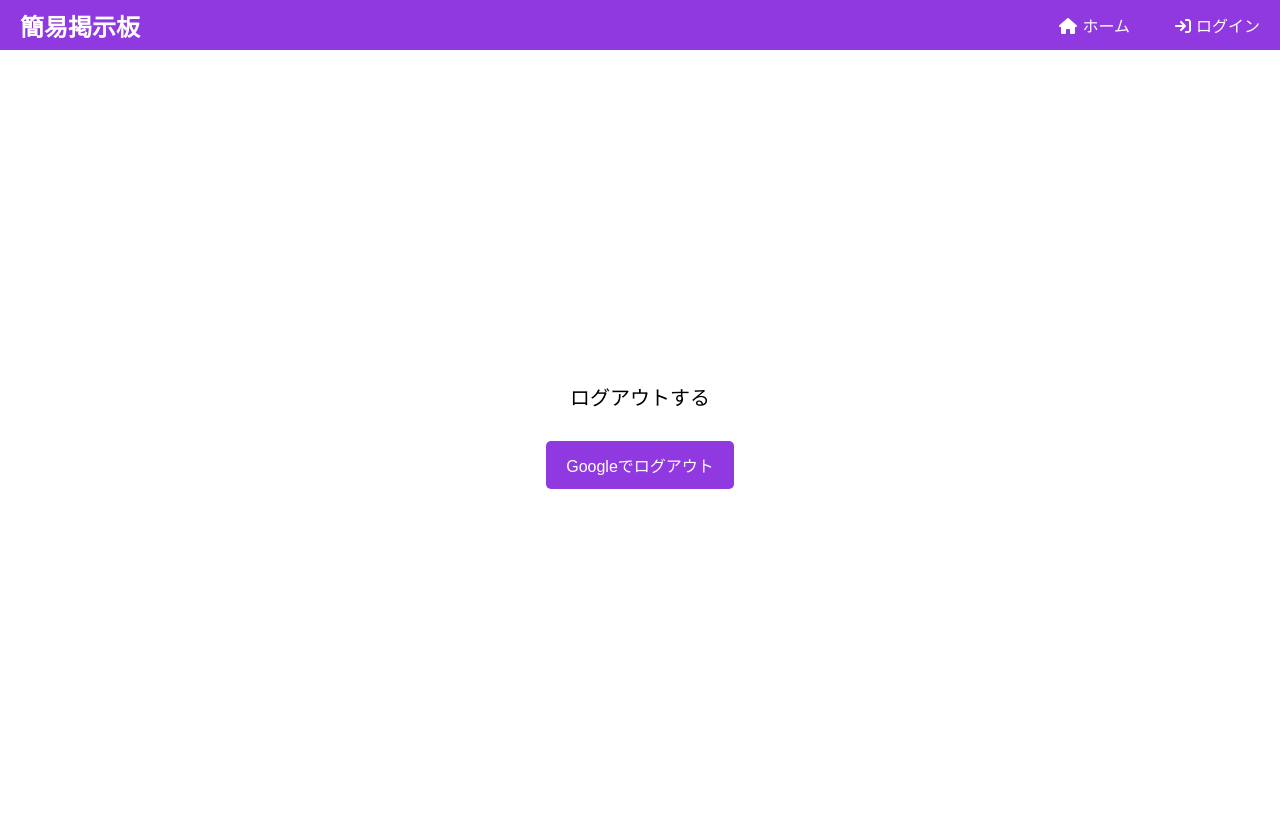
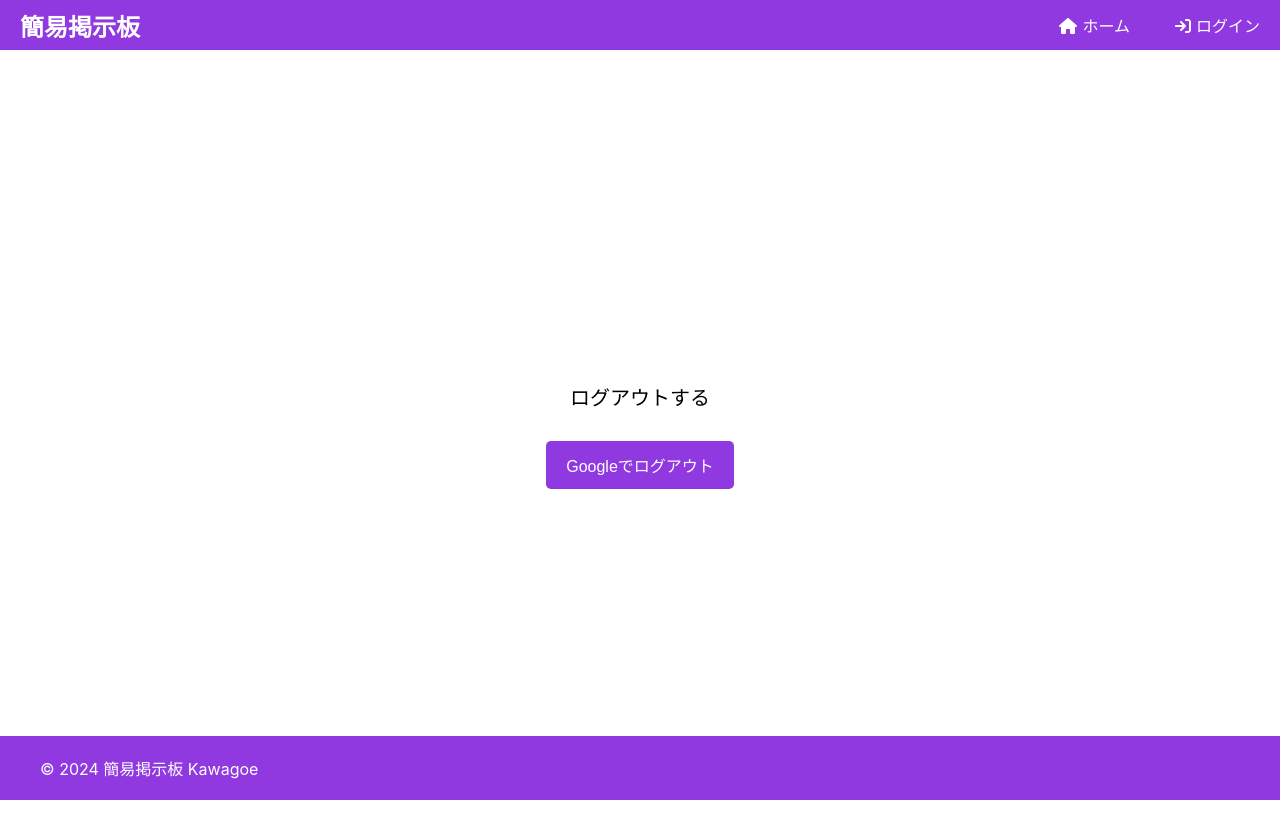
Before and after one commit to ks415/blog-with-react-and-firebase, a React (Create React App) app: page /logout in a window 1280 px wide. Shown: the top 838 px of the page. Before the commit the page ends 800 px from the top, so only its background shows below. Built offline with nearby package versions, Linux system fonts and the light colour scheme.

Commit message:
Footerの追加

```diff
--- a/src/App.css
+++ b/src/App.css
@@ -36,3 +36,13 @@
     transform: rotate(360deg);
   }
 }
+
+.app-container {
+    min-height: 100vh;
+    position: relative;
+    padding-bottom: 60px; /* Footerの高さ分の余白 */
+}
+
+.content-wrap {
+    padding-bottom: 20px;
+}
--- a/src/App.js
+++ b/src/App.js
@@ -5,6 +5,7 @@ import CreatePost from './components/CreatePost';
 import Login from './components/Login';
 import Logout from './components/Logout';
 import Navbar from './components/Navbar';
+import Footer from './components/Footer';
 import { useState } from 'react';
 
 function App() {
@@ -12,13 +13,18 @@ function App() {
 
   return (
     <Router>
+      <div className="app-container">
         <Navbar isAuth={isAuth} />
+        <div className="content-wrap">
           <Routes>
             <Route path="/" element={<Home />}></Route>
             <Route path="/createpost" element={<CreatePost isAuth={isAuth} />}></Route>
             <Route path="/login" element={<Login setIsAuth={setIsAuth} />}></Route>
             <Route path="/logout" element={<Logout setIsAuth={setIsAuth}/>}></Route>
           </Routes>
+        </div>
+        <Footer />
+      </div>
     </Router>
   );
 }
--- /dev/null
+++ b/src/components/Footer.css
@@ -0,0 +1,41 @@
+.footer {
+    background-color: rgb(144, 57, 224);
+    color: white;
+    padding: 20px 0;
+    position: fixed;
+    bottom: 0;
+    width: 100%;
+}
+
+.footer-content {
+    max-width: 1200px;
+    margin: 0 auto;
+    display: flex;
+    justify-content: space-between;
+    align-items: center;
+    padding: 0 20px;
+}
+
+.footer p {
+    margin: 0;
+}
+
+.footer-links {
+    display: flex;
+    gap: 20px;
+    align-items: center;
+}
+
+.footer-links a {
+    color: white;
+    text-decoration: none;
+    transition: 0.3s;
+}
+
+.footer-links a:hover {
+    color: #ddd;
+}
+
+.separator {
+    color: #ddd;
+}
--- /dev/null
+++ b/src/components/Footer.js
@@ -0,0 +1,14 @@
+import React from 'react'
+import './Footer.css'
+
+const Footer = () => {
+  return (
+    <footer className="footer">
+      <div className="footer-content">
+        <p>&copy; 2024 簡易掲示板 Kawagoe</p>
+      </div>
+    </footer>
+  )
+}
+
+export default Footer
```
Lines whose indentation alone changed are shown as unchanged.
